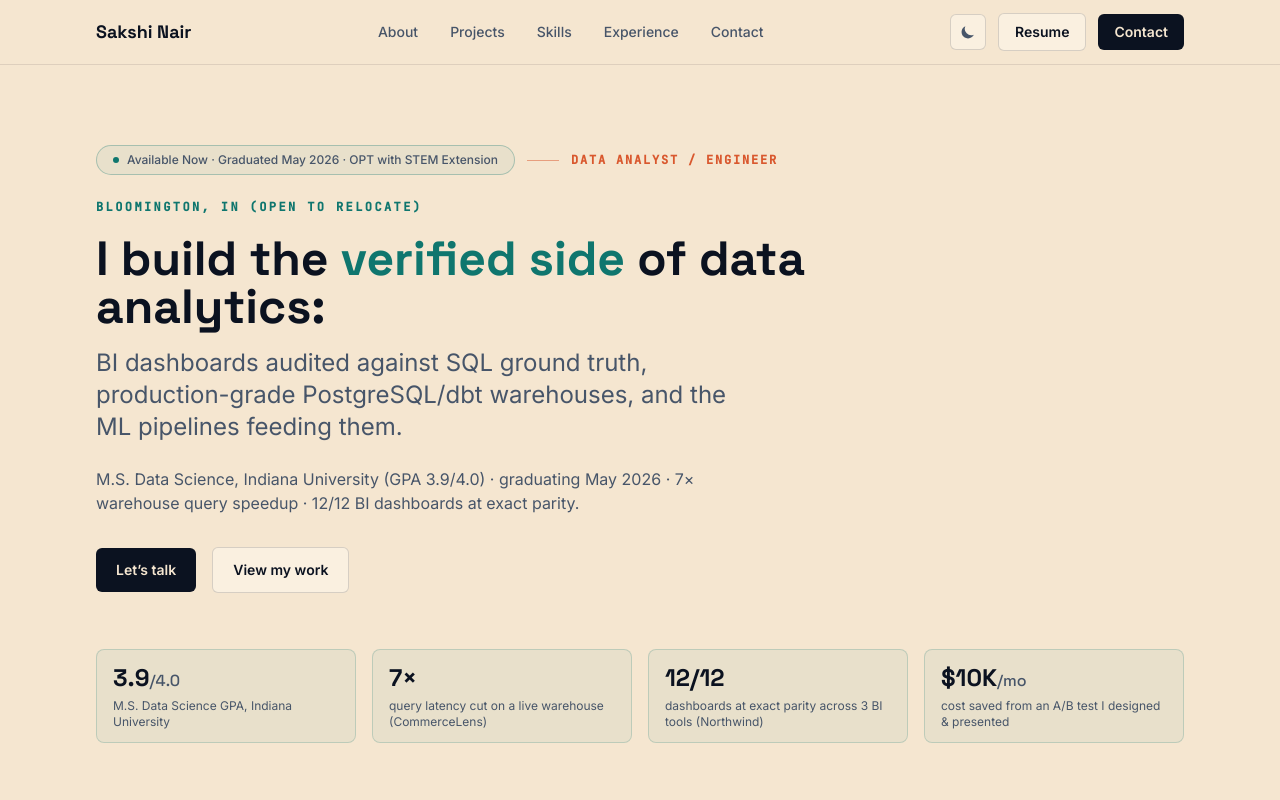
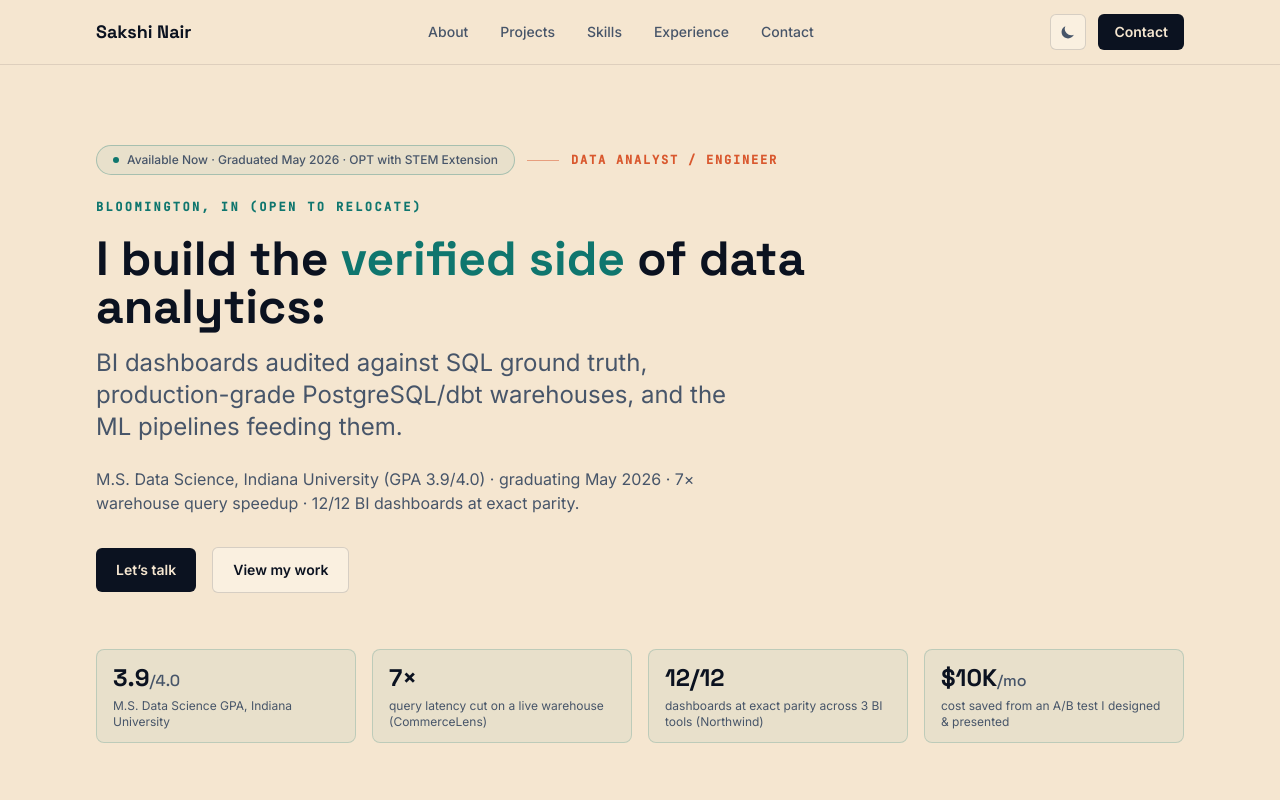
Before and after one commit to sakshinair27/sakshi-nair-portfolio, a React (Vite) app: page / in a window 1280 px wide. Shown: the top 800 px of the page. Built offline with nearby package versions, Linux system fonts and the light colour scheme.

Commit message:
Update Nav.jsx

```diff
--- a/src/components/Nav.jsx
+++ b/src/components/Nav.jsx
@@ -16,15 +16,8 @@ export default function Nav({ isDark, setIsDark }) {
           <NavAnchor id="experience" className="nav-link">Experience</NavAnchor>
           <NavAnchor id="contact" className="nav-link">Contact</NavAnchor>
         </div>
-        <div className="flex items-center gap-3">
+                <div className="flex items-center gap-3">
           <ThemeToggle isDark={isDark} setIsDark={setIsDark} />
-          <a
-            href="/resume/Sakshi_Nair_Resume.pdf"
-            download
-            className="btn-secondary !px-4 !py-2 hidden sm:inline-flex"
-          >
-            Resume
-          </a>
           <NavAnchor id="contact" className="btn-primary !px-4 !py-2">
             Contact
           </NavAnchor>
```
